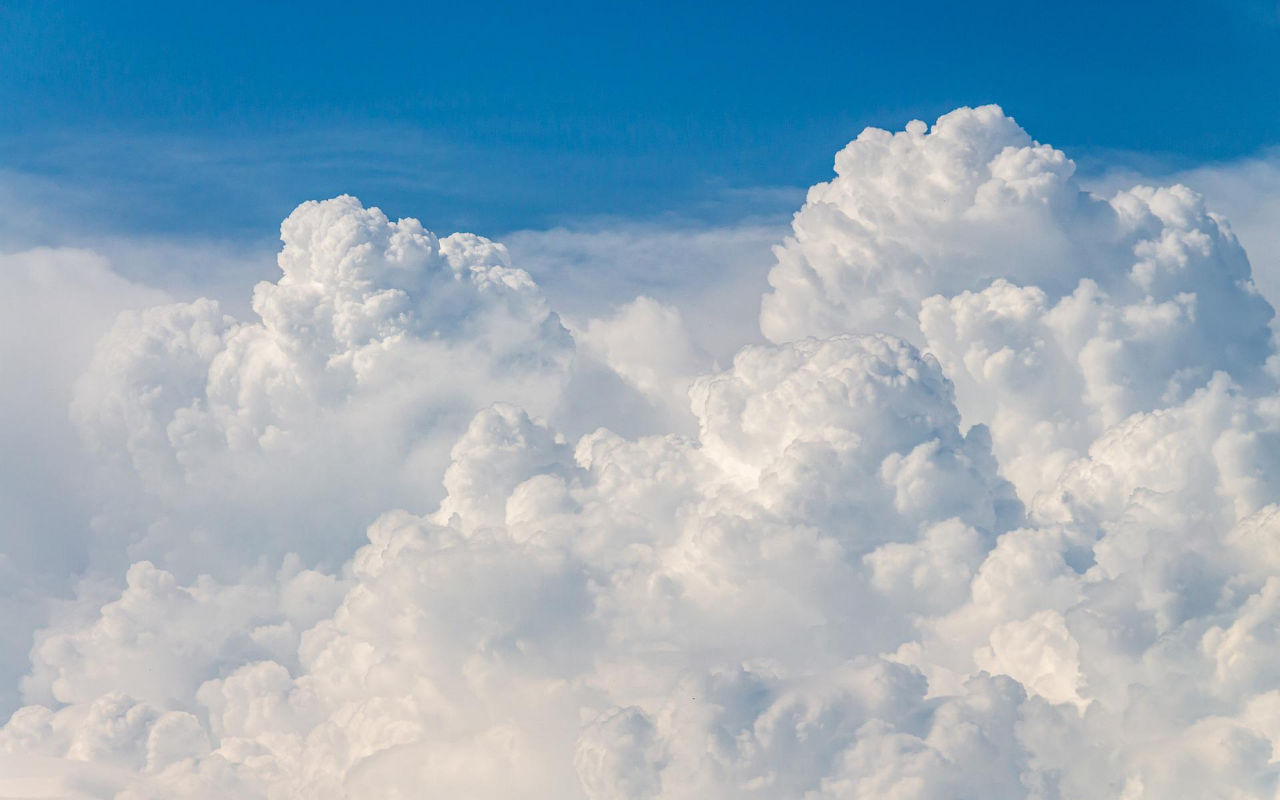
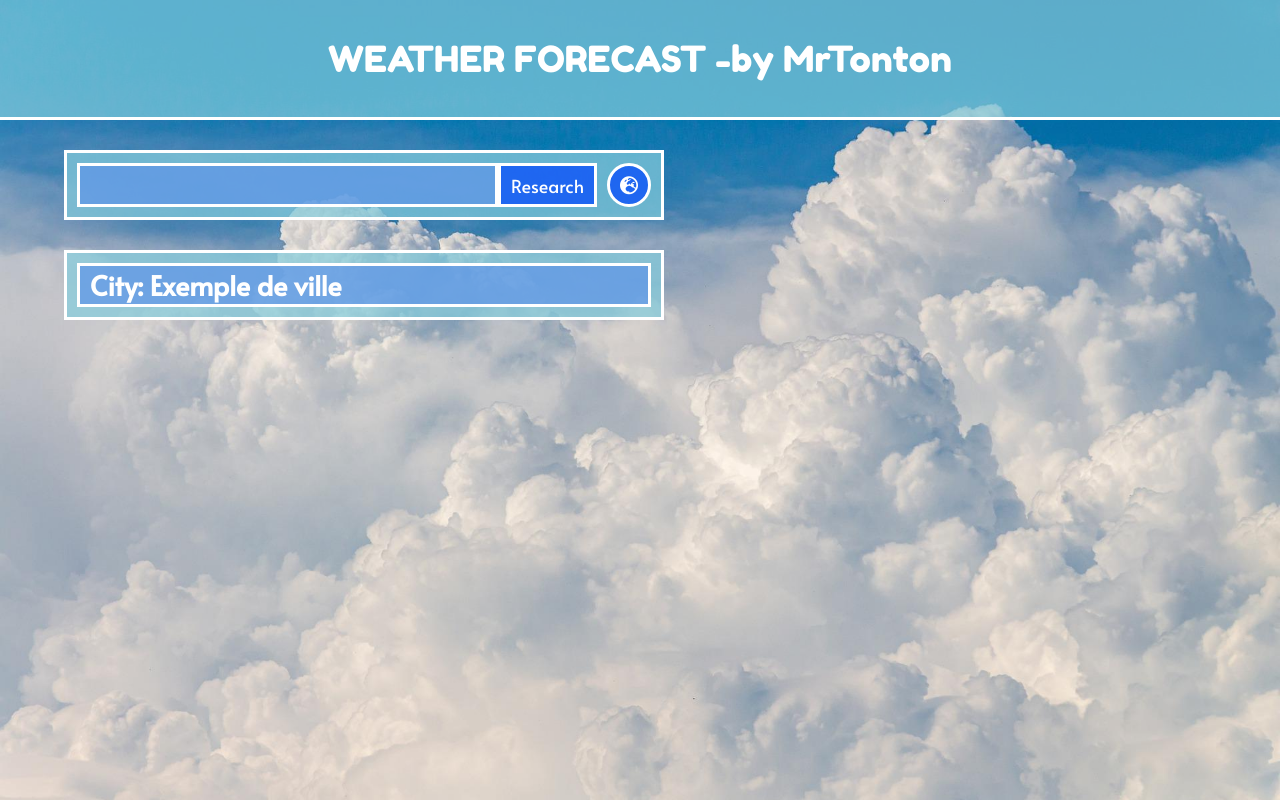
Before and after one commit to Mr-Tonton/Training_weather-app, a plain HTML site: page index.html in a window 1280 px wide. Drawn offline with Linux system fonts and the light colour scheme.

Commit message:
start integration

```diff
--- a/assets/css/style.css
+++ b/assets/css/style.css
@@ -11,10 +11,6 @@ body {
     background-position: center;
     background-repeat: no-repeat;
     height: 100vh;
-}
-
-* {
-    font-size: calc(2vmin + 15px);
 }
 
 a {
@@ -33,5 +29,103 @@ li {
 /* ----- FONTS ----- */
 
 * {
-    font-family: 'Nova Square', cursive, sans-serif;
+    font-family: 'Alata', cursive, sans-serif;
+    font-size: calc(1vmin + 10px);
+
 }
+
+/* ----- BODY ----- */
+
+
+/* ----- HEADER ----- */
+header {
+    height: 120px;
+    background-color: rgba(133, 205, 221, .7);
+    border-bottom: solid #fff 3px;
+    display: flex;
+    justify-content: center;
+    align-items: center;
+}
+
+h1 {
+    font-family: 'Fredoka One', cursive, sans-serif;
+    color: #fff;
+    font-size: calc(2vmin + 20px);
+    font-weight: 100;
+    text-align: center;
+    margin: 0 10px;
+}
+
+/* ----- SEARCH CONTAINER ----- */
+
+.search-container {
+    display: flex;
+    margin: 30px 5vw;
+    background-color: rgba(133, 205, 221, .7);
+    border: #fff solid 3px;
+    padding: 10px;
+    width: 90vw;
+    max-width: 600px;
+    height: 70px;
+}
+
+.search-container .search-input {
+    display: flex;
+    flex-wrap: nowrap;
+    margin-right: 10px;
+    width: 100%;
+}
+
+.search-container .search-input input {
+    width: 100%;
+    font-size: calc(1.5vmin + 15px);
+    padding-left: 10px;
+    color: #fff;
+    background-color: rgba(95, 149, 232, .7);
+    border: #fff solid 3px;
+}
+
+.search-container .search-input button {
+    background-color: rgba(0, 71, 255, .7);
+    color: #fff;
+    padding: 0 10px;
+    border: #fff solid 3px;
+    cursor: pointer;
+}
+
+.search-container .geoloc {
+    background-color: rgba(0, 71, 255, .7);
+    border-radius: 100%;
+    border: #fff solid 3px;
+    cursor: pointer;
+}
+
+.search-container button i {
+    color: #fff;
+    padding: 7px 10px;
+    border-radius: 100%;
+}
+
+.display-city {
+    display: flex;
+    margin: 30px 5vw;
+    background-color: rgba(133, 205, 221, .7);
+    border: #fff solid 3px;
+    padding: 10px;
+    width: 90vw;
+    max-width: 600px;
+    height: 70px;
+}
+
+.display-city h2 {
+    width: 100%;
+    color: #fff;
+    background-color: rgba(95, 149, 232, .7);
+    border: #fff solid 3px;
+    padding: 0 10px;
+    font-size: calc(1.5vmin + 15px);
+}
+
+.display-city h2 span {
+    font-size: calc(1.5vmin + 15px);
+}
--- a/index.html
+++ b/index.html
@@ -24,7 +24,27 @@
 </head>
 
 <body>
+    <header>
+        <h1>WEATHER FORECAST -by MrTonton</h1>
+    </header>
+    <main>
+        <section>
+            <div class="search-container">
+                <form class="search-input">
+                    <input type="text">
+                    <button>Research</button>
+                </form>
+                    <button class="geoloc">
+                        <i class="fa-solid fa-earth-europe"></i>
+                    </button>
+            </div>
 
+            <div class="display-city">
+                <h2>City: <span> Exemple de ville</span></h2>
+            </div>
+        </section>
+        <section></section>
+    </main>
 </body>
 
 </html>
```
